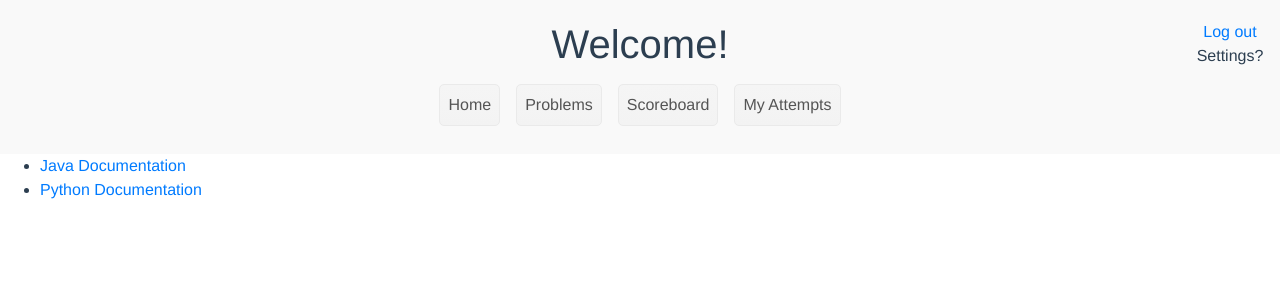
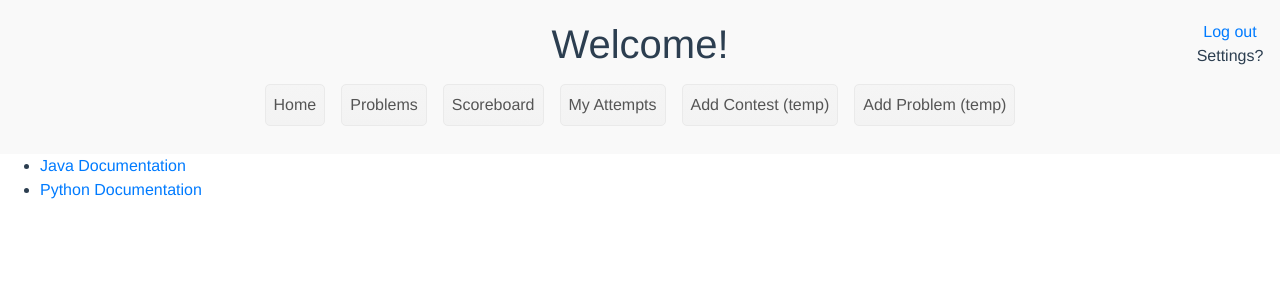
Before and after one commit to Addisonbean/Contest, a Vue app in the folder client/: page / in a window 1280 px wide. Shown: the top 300 px of the page. Built offline with nearby package versions, Linux system fonts and the light colour scheme; no server answers.

Commit message:
Added Temp Links to Problem/Contest Creation

```diff
--- a/client/src/components/Header.vue
+++ b/client/src/components/Header.vue
@@ -17,6 +17,12 @@
 					</li>
 					<li class="nav-item">
 						<router-link to="/" class="nav-link">My Attempts</router-link>
+					</li>
+					<li class="nav-item">
+						<router-link to="/contest/new" class="nav-link">Add Contest (temp)</router-link>
+					</li>
+					<li class="nav-item">
+						<router-link to="/problems/new" class="nav-link">Add Problem (temp)</router-link>
 					</li>
 				</ul>
 			</nav>
```
